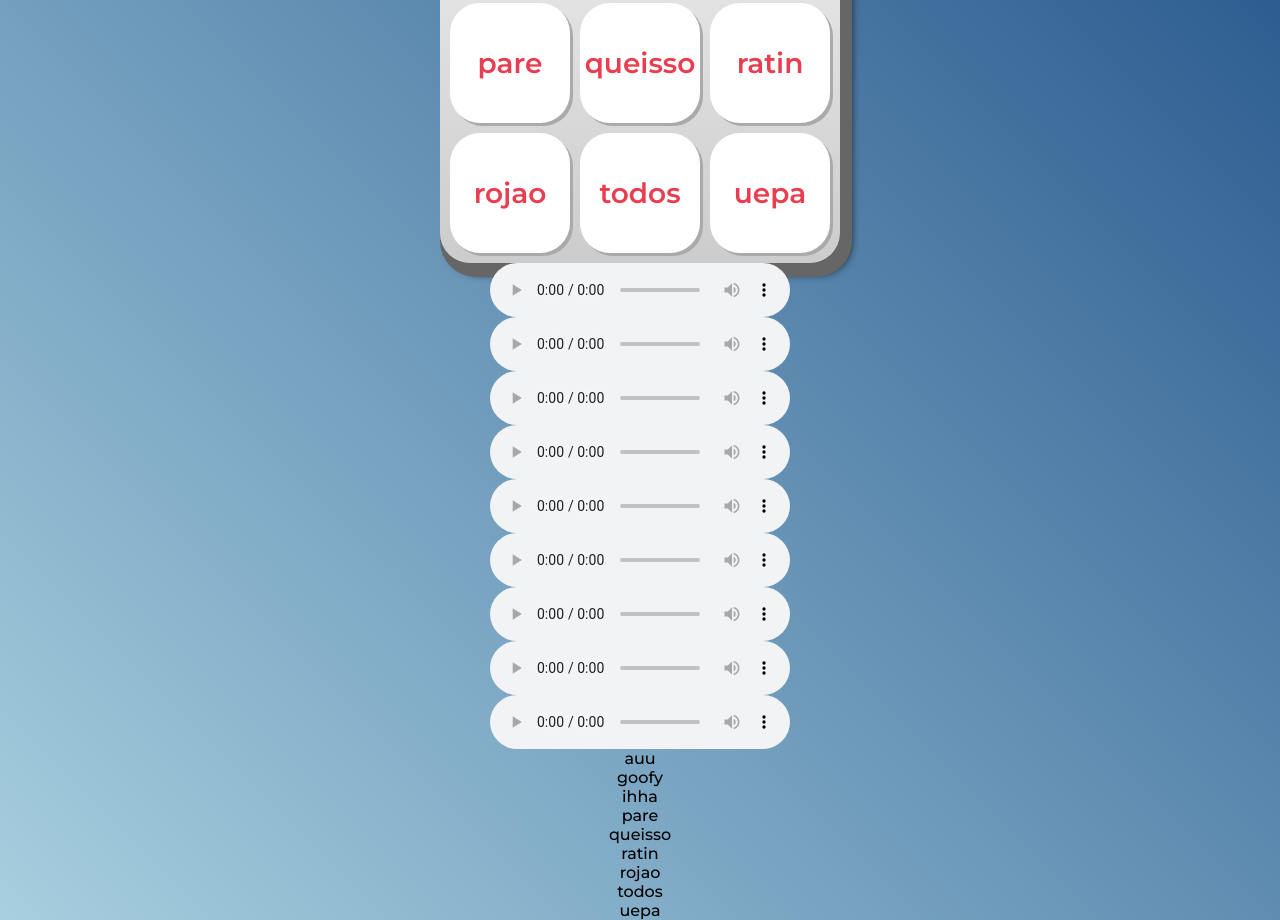
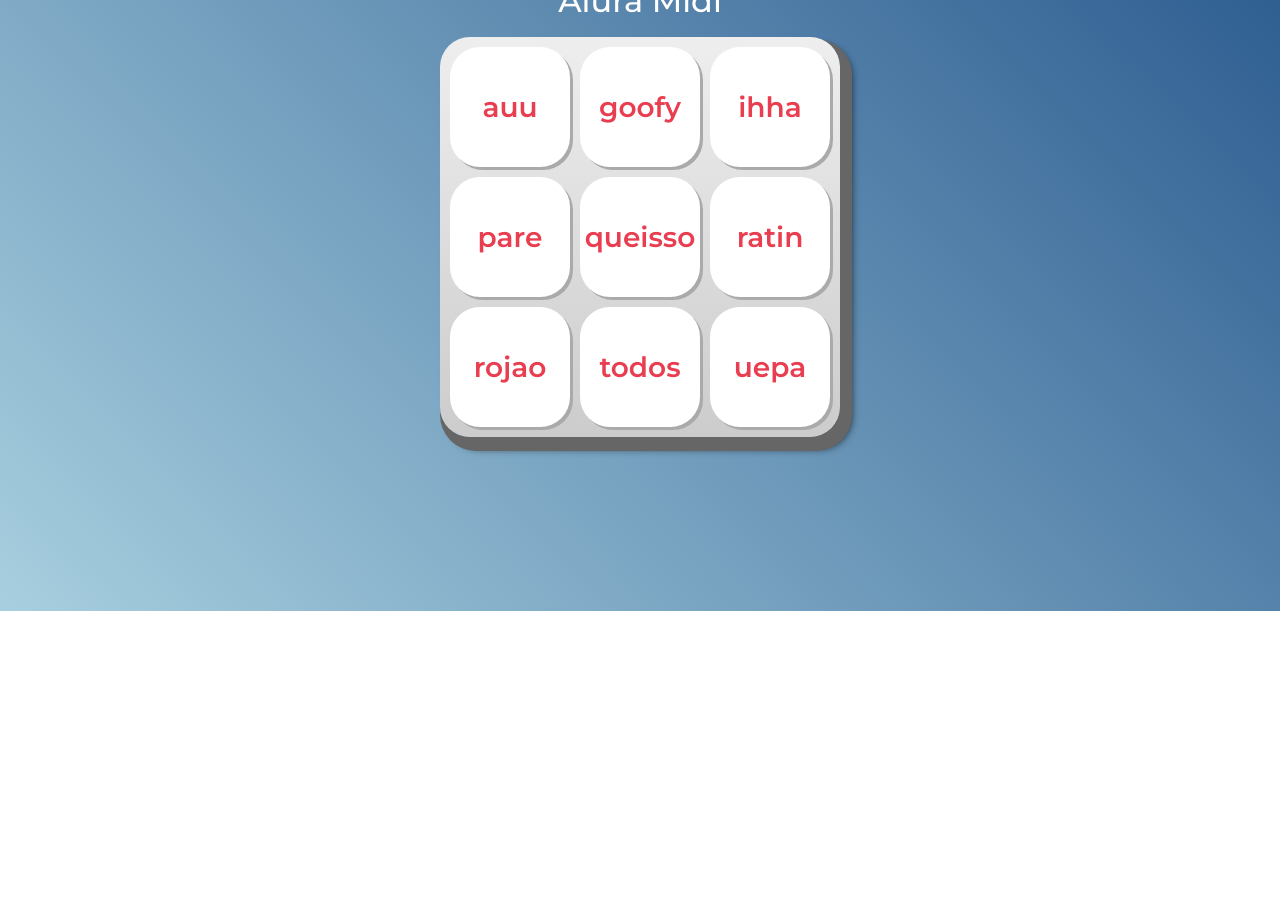
Before and after one commit to lucasbalatensa/3tri_java, a plain HTML site: page alura_midi/index.html in a window 1280 px wide. Shown: the part 189-1109 px from the top of the page. After the commit the page ends 800 px from the top, so only its background shows below. Drawn offline with Linux system fonts and the light colour scheme.

Commit message:
Add files via upload

```diff
--- a/alura_midi/index.html
+++ b/alura_midi/index.html
@@ -14,24 +14,22 @@
     <link rel="icon" type="image/png" href="images/bateria.png">
     <link rel="stylesheet" href="css/reset.css">
     <link rel="stylesheet" href="css/estilos.css">
-
+    <script src="main.js"></script>
 </head>
 <body>
 
     <h1>Alura Midi</h1>
 
     <section class="teclado">
-        <button class="tecla tecla_auu">auu</button>
-        <button class="tecla tecla_goofy">goofy</button>
-        <button class="tecla tecla_ihha">ihha</button>
-
-        <button class="tecla tecla_pare">pare</button>
-        <button class="tecla tecla_queisso">queisso</button>
-        <button class="tecla tecla_ratin">ratin</button>
-
-        <button class="tecla tecla_rojao">rojao</button>
-        <button class="tecla tecla_todos">todos</button>
-        <button class="tecla tecla_uepa">uepa</button>
+        <button onclick="alert('auu')" class="tecla tecla_auu">auu</button>
+        <button onclick="alert('goofy')" class="tecla tecla_goofy">goofy</button>
+        <button onclick="alert('ihha')" class="tecla tecla_ihha">ihha</button>
+        <button onclick="alert('pare')" class="tecla tecla_pare">pare</button>
+        <button onclick="alert('queisso')" class="tecla tecla_queisso">queisso</button>
+        <button onclick="alert('ratin')" class="tecla tecla_ratin">ratin</button>
+        <button onclick="alert('rojao')" class="tecla tecla_rojao">rojao</button>
+        <button onclick="alert('todos')" class="tecla tecla_todos">todos</button>
+        <button onclick="alert('uepa')" class="tecla tecla_uepa">uepa</button>
     </section>
 
     <audio src="sounds/auu.wav" id="som_tecla_auu"></audio>
@@ -44,25 +42,5 @@
     <audio src="sounds/todos.wav" id="som_tecla_todos"></audio>
     <audio src="sounds/uepa.wav" id="som_tecla_uepa"></audio>
 
-    <audio controls src=”sounds/auu.wav” id=”som_tecla_auu”></audio>
-    <audio controls src=”sounds/goofy.wav” id=”som_tecla_goofy”></audio>
-    <audio controls src=”sounds/ihha.wav” id=”som_tecla_ihha”></audio>
-    <audio controls src=”sounds/pare.wav” id=”som_tecla_pare”></audio>
-    <audio controls src=”sounds/queisso.wav” id=”som_tecla_queisso”></audio>
-    <audio controls src=”sounds/ratin.wav” id=”som_tecla_ratin”></audio>
-    <audio controls src=”sounds/rojao.wav” id=”som_tecla_rojao”></audio>
-    <audio controls src=”sounds/todos.wav” id=”som_tecla_todos”></audio>
-    <audio controls src=”sounds/uepa.wav” id=”som_tecla_uepa”></audio>
-
-    <button onclick=”alert(‘auu’)” class=”tecla tecla_auu”>auu</button>
-    <button onclick=”alert(‘goofy’)” class=”tecla tecla_goofy”>goofy</button>
-    <button onclick=”alert(‘ihha’)” class=”tecla tecla_ihha”>ihha</button>
-    <button onclick=”alert(‘pare’)” class=”tecla tecla_pare”>pare</button>
-    <button onclick=”alert(‘queisso’)” class=”tecla tecla_queisso”>queisso</button>
-    <button onclick=”alert(‘ratin’)” class=”tecla tecla_ratin”>ratin</button>
-    <button onclick=”alert(‘rojao’)” class=”tecla tecla_rojao”>rojao</button>
-    <button onclick=”alert(‘todos’)” class=”tecla tecla_todos”>todos</button>
-    <button onclick=”alert(‘uepa’)” class=”tecla tecla_uepa”>uepa</button>
-
 </body>
 </html>
```
